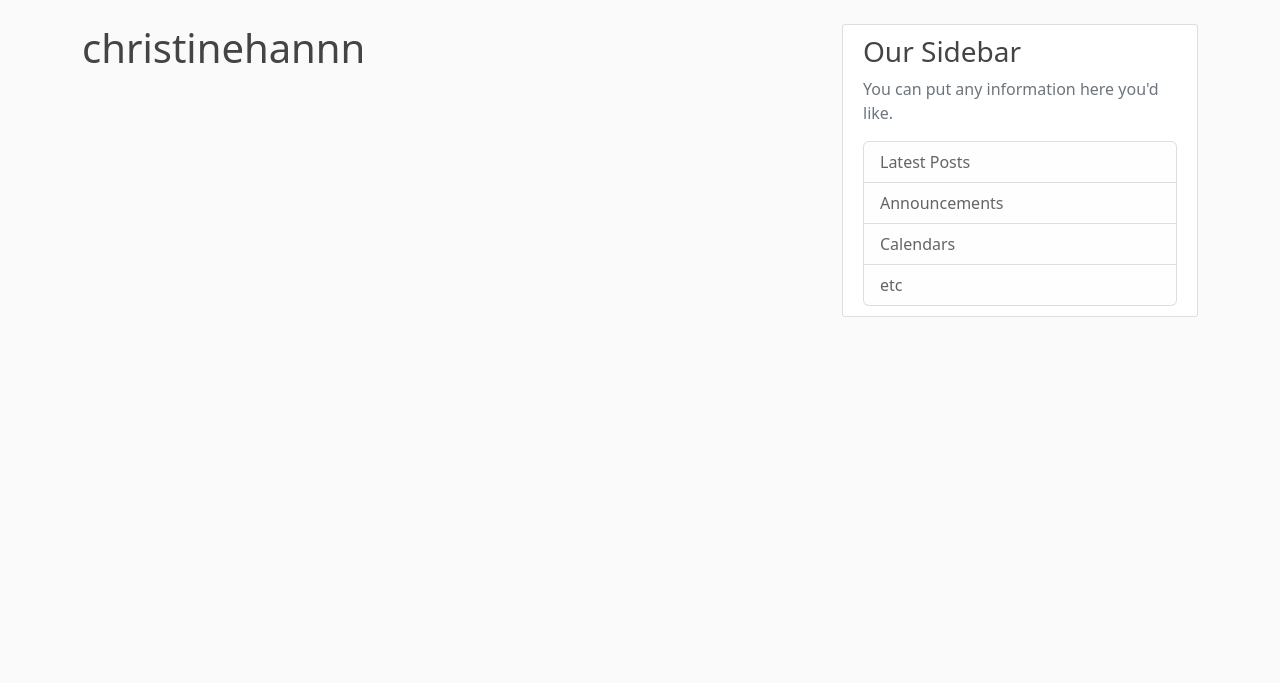
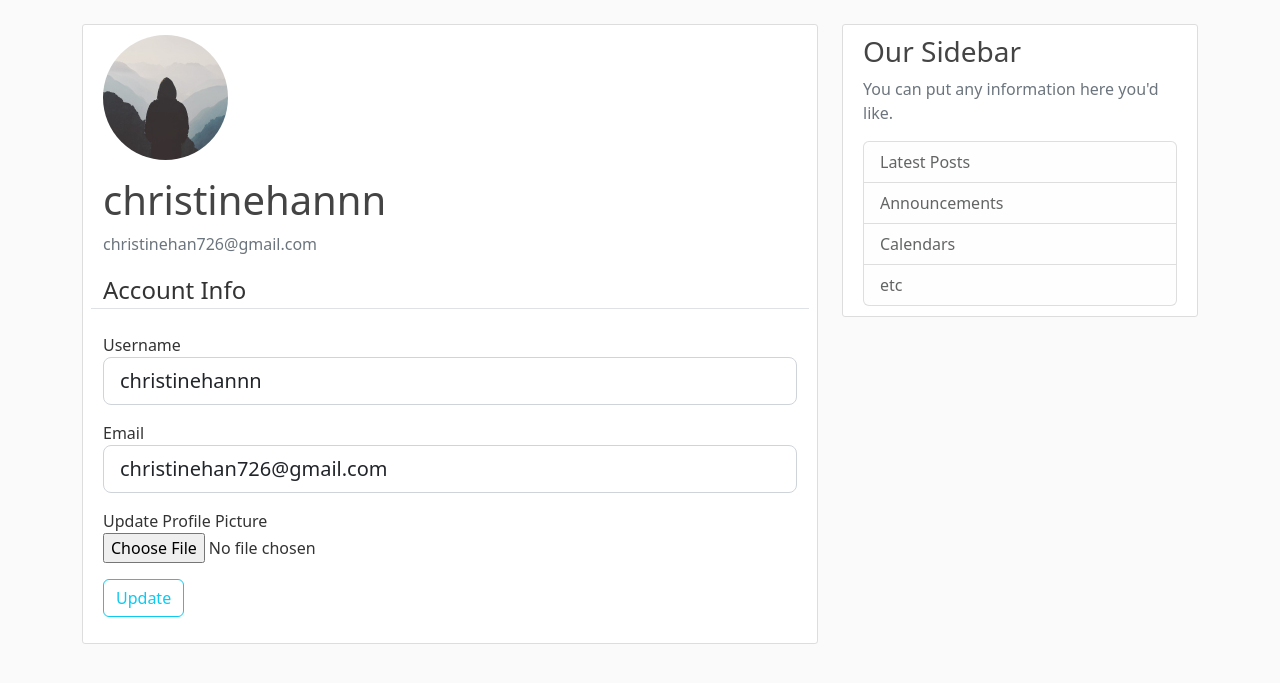
Before and after one commit to christinehannn/crispy-flask, a Flask app: page /account in a window 1280 px wide. Shown: the part 56-739 px from the top of the page. Run offline with Flask 2, Linux system fonts and the light colour scheme; a user stored in the database is signed in; some libraries are stand-ins or nearby versions.

Commit message:
user account and profile picture part 1

```diff
--- a/flaskblog/forms.py
+++ b/flaskblog/forms.py
@@ -1,4 +1,6 @@
 from flask_wtf import FlaskForm
+from flask_wtf.file import FileField, FileAllowed
+from flask_login import current_user
 from wtforms import (
     StringField,
     PasswordField,
@@ -60,3 +62,35 @@ class LoginForm(FlaskForm):
     )
     remember = BooleanField('Remember Me')
     submit = SubmitField('Login')
+
+
+class UpdateAccountForm(FlaskForm):
+    username = StringField(
+        'Username',
+        validators=[DataRequired(), Length(min=2, max=20)]
+    )
+    email = StringField(
+        'Email',
+        validators=[DataRequired(), Email()]
+    )
+    picture = FileField(
+        'Update Profile Picture',
+        validators=[FileAllowed(['jpg', 'png'])]
+    )
+    submit = SubmitField('Update')
+
+    def validate_username(self, username):
+        if username.data != current_user.username:
+            user = User.query.filter_by(username=username.data).first()
+            if user:
+                raise ValidationError(
+                    'That username is taken. Please choose a different one'
+                )
+
+    def validate_email(self, email):
+        if email.data != current_user.email:
+            user = User.query.filter_by(email=email.data).first()
+            if user:
+                raise ValidationError(
+                    'That email is taken. Please choose a different one'
+                )
--- a/flaskblog/routes.py
+++ b/flaskblog/routes.py
@@ -1,8 +1,28 @@
-from flask import Flask, render_template, url_for, flash, redirect, request
-from flaskblog import app, db, bcrypt
-from flaskblog.forms import RegistrationForm, LoginForm
-from flaskblog.models import User, Post
-from flask_login import login_user, current_user, logout_user, login_required
+from flask import (
+    render_template,
+    url_for,
+    flash,
+    redirect,
+    request,
+)
+from flask_login import (
+    login_user,
+    current_user,
+    logout_user,
+    login_required,
+)
+
+from flaskblog import (
+    app,
+    db,
+    bcrypt,
+)
+from flaskblog.forms import (
+    RegistrationForm,
+    LoginForm,
+    UpdateAccountForm,
+)
+from flaskblog.models import User
 
 posts = [
     {
@@ -83,7 +103,26 @@ def logout():
     logout_user()
     return redirect(url_for('login'))
 
-@app.route('/account')
+@app.route('/account', methods=['GET', 'POST'])
 @login_required
 def account():
-    return render_template('account.html', title='Account')
+    form = UpdateAccountForm()
+    if form.validate_on_submit():
+        current_user.username = form.username.data
+        current_user.email = form.email.data
+        db.session.commit()
+        flash('Your account has been updated!', 'success')
+        return redirect(url_for('account'))
+    elif request.method == 'GET':
+        form.username.data = current_user.username
+        form.email.data = current_user.email
+    image_file = url_for(
+        'static',
+        filename=f'profile_pics/{current_user.image_file}'
+    )
+    return render_template(
+        'account.html',
+        title='Account',
+        image_file=image_file,
+        form=form
+    )
--- a/flaskblog/templates/account.html
+++ b/flaskblog/templates/account.html
@@ -1,4 +1,59 @@
 {% extends 'layout.html' %}
 {% block content %}
-  <h1>{{ current_user.username }}</h1>
+  <div class="content-section">
+    <div class="media">
+      <img class="rounded-circle account-img" src="{{ image_file }}">
+      <div class="media-body">
+        <h2 class="account-heading">{{ current_user.username }}</h2>
+        <p class="text-secondary">{{ current_user.email }}</p>
+      </div>
+    </div>
+    <form method="POST" action="" enctype="multipart/form-data">
+      {{ form.hidden_tag() }}
+      <fieldset class="row">
+        <legend class="border-bottom mb-4">Account Info</legend>
+        <div class="col-xs-12 mb-3">
+          {{ form.username.label(class="form-control-label") }}
+
+          {% if form.username.errors %}
+            {{ form.username(class="form-control form-control-lg is-invalid") }}
+            <div class="invalid-feedback">
+              {% for error in form.username.errors %}
+                <span>{{ error }}</span>
+              {% endfor %}
+            </div>
+          {% else %}
+            {{ form.username(class="form-control form-control-lg") }}
+          {% endif %}
+        </div>
+        <div class="col-xs-12 mb-3">
+          {{ form.email.label(class="form-control-label") }}
+          {% if form.email.errors %}
+            {{ form.email(class="form-control form-control-lg is-invalid") }}
+            <div class="invalid-feedback">
+              {% for error in form.email.errors %}
+                <span>{{ error }}</span>
+              {% endfor %}
+            </div>
+          {% else %}
+            {{ form.email(class="form-control form-control-lg") }}
+          {% endif %}
+        </div>
+        <div class="col-xs-12 mb-3">
+          {{ form.picture.label(class="form-control-label") }}
+          <br />
+          {{ form.picture(class="form-control-file") }}
+          <br />
+          {% if form.picture.errors %}
+            {% for error in form.picture.errors %}
+              <span class="text-danger">{{ error }}</span><br />
+            {% endfor %}
+          {% endif %}
+        </div>
+        <div class="col-xs-12 mb-3">
+          {{ form.submit(class="btn btn-outline-info") }}
+        </div>
+      </fieldset>
+    </form>
+  </div>
 {% endblock content %}
```
Also changed, not shown: flaskblog/site.db, flaskblog/static/profile_pics/default.jpg (added).
